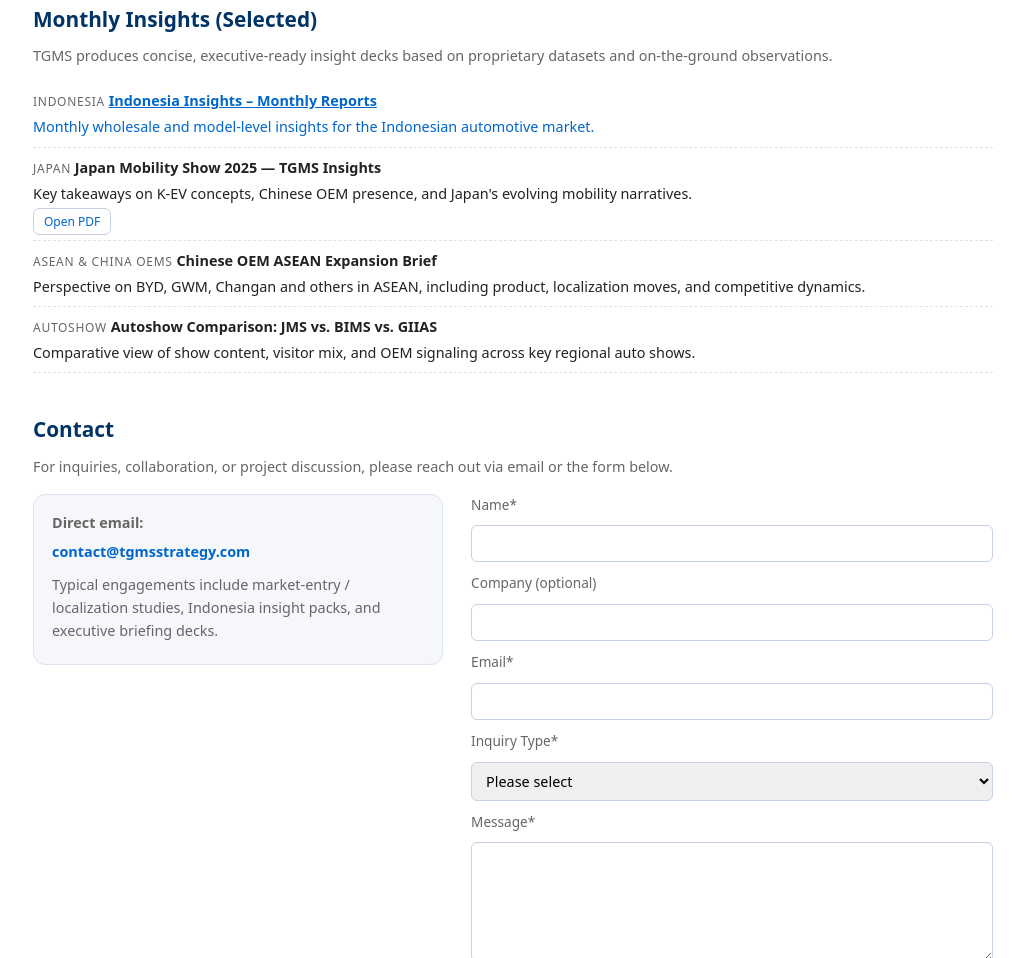
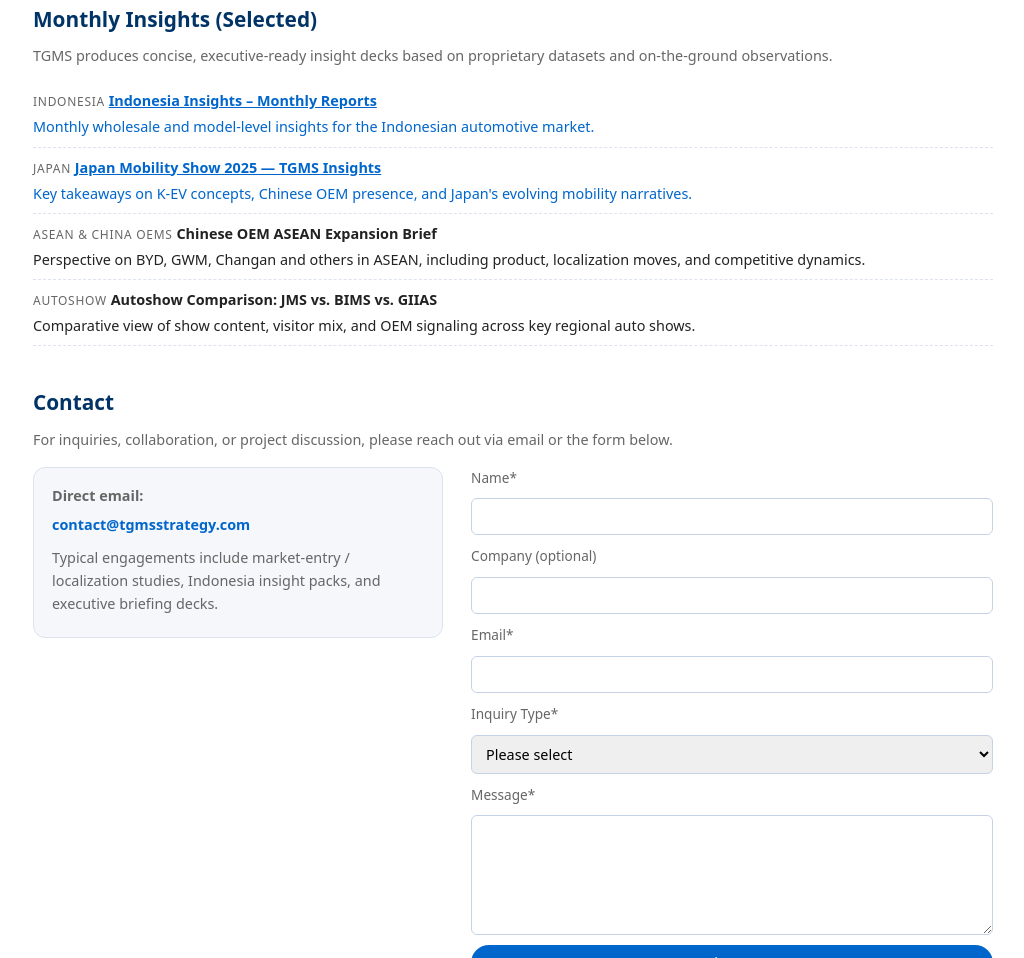
Before and after one commit to tgmsstrategy/tgms-website, a plain HTML site: page index.html in a window 1280 px wide. Shown: the part 1288-2246 px from the top of the page, without its empty margins (127-1151 px from the left). Drawn offline with Linux system fonts and the light colour scheme.

Commit message:
Update index.html

```diff
--- a/index.html
+++ b/index.html
@@ -138,20 +138,16 @@
   </a>
 </li>
 
-      <li>
-        <div class="insights-label">Japan</div>
+<li class="insight-item">
+  <a href="assets/JMS%20summary%20TGMS%20Nov%2012a.pdf" class="insight-link" target="_blank" rel="noopener">
+    <div class="insights-label">JAPAN</div>
     <strong>Japan Mobility Show 2025 — TGMS Insights</strong><br />
     <span>
       Key takeaways on K-EV concepts, Chinese OEM presence, and Japan's evolving mobility narratives.
     </span>
-        <div class="insight-actions">
-          <a class="btn-outline"
-             href="assets/JMS%20summary%20TGMS%20Nov%2012a.pdf"
-             target="_blank" rel="noopener">
-            Open PDF
   </a>
-        </div>
 </li>
+
         <li>
           <div class="insights-label">ASEAN &amp; China OEMs</div>
           <strong>Chinese OEM ASEAN Expansion Brief</strong><br />
```
Lines whose indentation alone changed are shown as unchanged.
